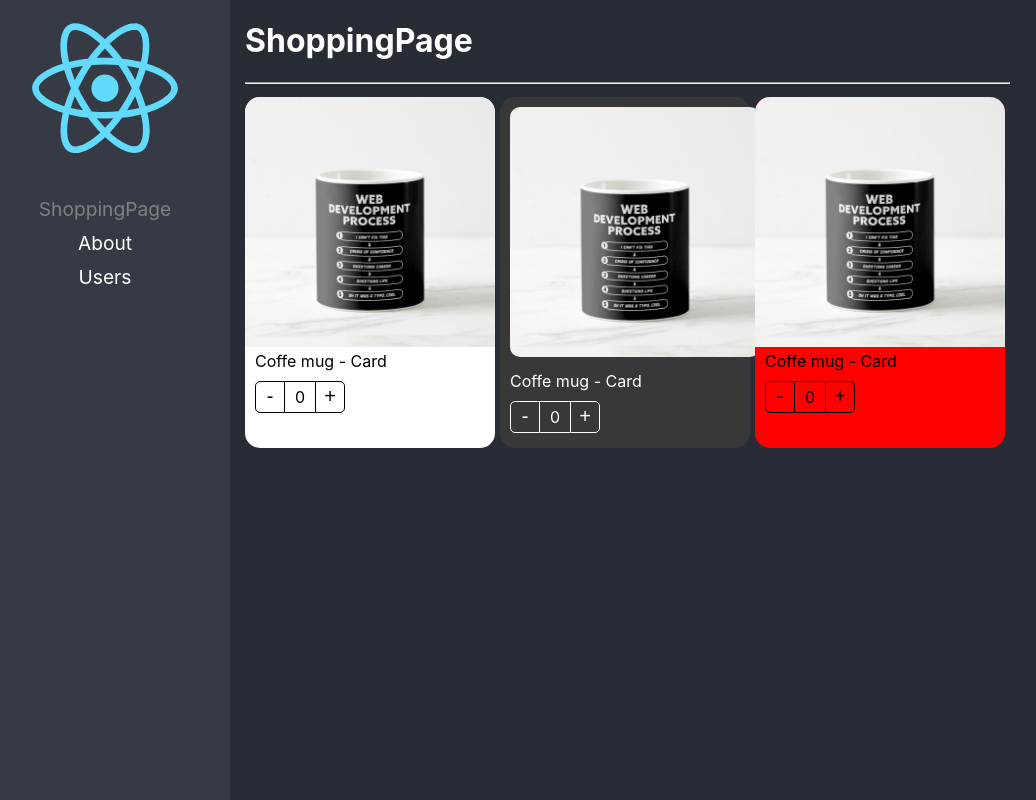
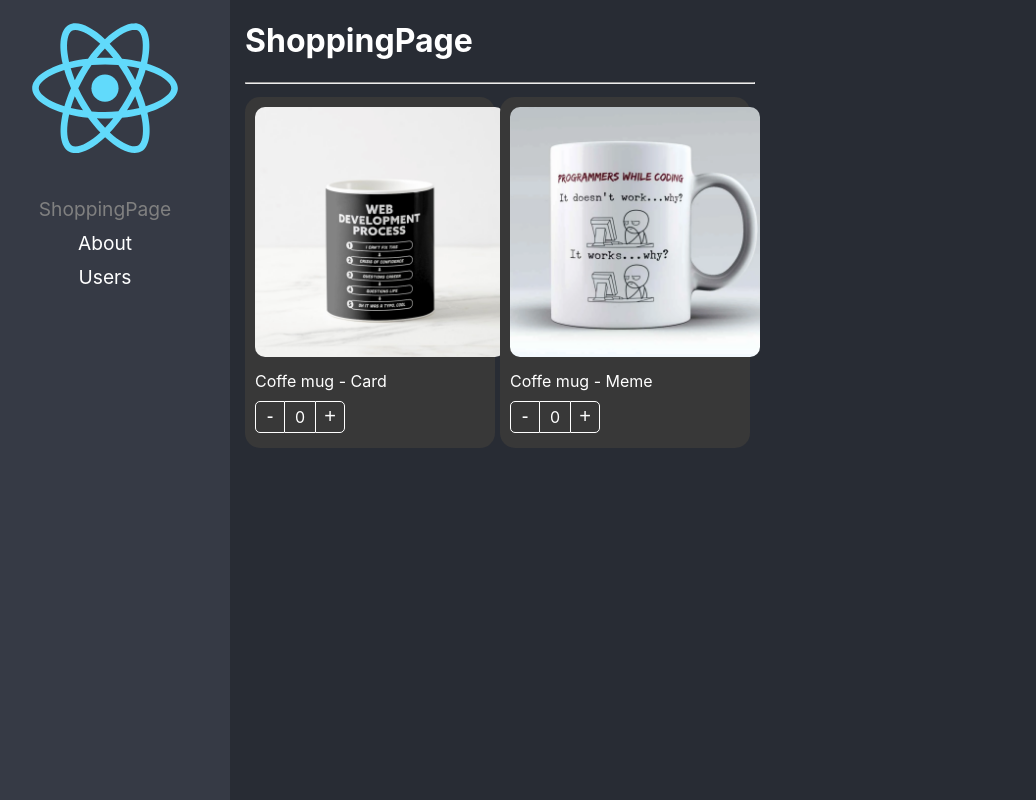
Before and after one commit to mmoracascante/react-app, a React (Create React App) app: page / in a window 1280 px wide. Shown: the whole page, without its empty margins (20-1056 px from the left). Built offline with nearby package versions, Linux system fonts and the light colour scheme.

Commit message:
Control props implementado

```diff
--- a/src/02-components-patterns/components/ProductButtons.tsx
+++ b/src/02-components-patterns/components/ProductButtons.tsx
@@ -11,18 +11,18 @@ export interface Props {
 
 export const ProductButtons = ({ className, style }: Props) => {
 
-    const { handleAddCounter, handleMinusCounter, counter } = useContext(ProductContext)
+    const { increaseBy, counter } = useContext(ProductContext)
 
     return (
         <div
             style={style}
             className={`${styles.buttonsContainer} ${className}`}>
             <button
-                onClick={handleMinusCounter}
+                onClick={() => increaseBy(-1)}
                 className={styles.buttonMinus}>-</button>
             <div className={styles.countLabel}>{counter}</div>
             <button
-                onClick={handleAddCounter}
+                onClick={() => increaseBy(1)}
                 className={styles.buttonAdd}>+</button>
 
         </div>
--- a/src/02-components-patterns/components/ProductCard.tsx
+++ b/src/02-components-patterns/components/ProductCard.tsx
@@ -2,7 +2,7 @@ import styles from '../styles/styles.module.css'
 
 import { CSSProperties, ReactElement, createContext } from 'react'
 import { useProduct } from '../hooks/useProduct'
-import { ProductContextProps, Product } from '../interfaces/interfaces'
+import { ProductContextProps, Product, onChangeArgs } from '../interfaces/interfaces'
 import { ProductTitle } from './ProductTitle'
 import { ProductImage } from './ProductImage'
 import { ProductButtons } from './ProductButtons'
@@ -20,22 +20,27 @@ export interface Props {
     children?: ReactElement | ReactElement[]
     className?: string
     style?: CSSProperties
+    onChange?: (args: onChangeArgs) => void
+    value?: number
 }
 
 
 
 
-export const ProductCard = ({ product, children, className, style }: Props) => {
+export const ProductCard = ({ product, children, className, style, onChange, value }: Props) => {
 
 
-    const { handleAddCounter, handleMinusCounter, counter } = useProduct()
+    const { increaseBy, counter } = useProduct({
+        onChange,
+        product,
+        value,
+    })
 
 
 
     return (
         <Provider value={{
-            handleAddCounter,
-            handleMinusCounter,
+            increaseBy,
             counter,
             product,
         }}>
--- /dev/null
+++ b/src/02-components-patterns/data/products.ts
@@ -0,0 +1,16 @@
+import { Product } from "../interfaces/interfaces"
+
+const product1 = {
+    id: '1',
+    title: 'Coffe mug - Card',
+    img: './coffee-mug.png'
+}
+
+const product2 = {
+    id: '2',
+    title: 'Coffe mug - Meme',
+    img: './coffee-mug-2.png'
+}
+
+
+export const products: Product[] = [product1, product2]
--- a/src/02-components-patterns/hooks/useProduct.tsx
+++ b/src/02-components-patterns/hooks/useProduct.tsx
@@ -1,24 +1,45 @@
-import { useState } from "react"
-
-export const useProduct = () => {
-    const [counter, setCounter] = useState(0)
+import { useEffect, useRef, useState } from "react"
+import { Product, onChangeArgs } from '../interfaces/interfaces';
 
 
-    const handleAddCounter = () => {
-        setCounter(counter + 1)
+interface Props {
+    product: Product
+    onChange?: (args: onChangeArgs) => void
+    value?: number
+}
+
+export const useProduct = ({ onChange, product, value = 0 }: Props) => {
+    const [counter, setCounter] = useState(value)
+
+    const isControlled = useRef(!!onChange)
+
+
+
+
+    const increaseBy = (value: number) => {
+
+        if (isControlled.current) {
+            return onChange!({ count: value, product })
+        }
+
+        const newValue = Math.max(counter + value, 0)
+        setCounter(newValue)
+
+        onChange && onChange({ count: newValue, product })
+
     }
 
-    const handleMinusCounter = () => {
-        if (counter === 0) return
-        setCounter(counter - 1)
-    }
+
+    useEffect(() => {
+        setCounter(value)
+    }, [value])
+
 
 
 
 
     return {
         counter,
-        handleAddCounter,
-        handleMinusCounter
+        increaseBy,
     }
 }
--- /dev/null
+++ b/src/02-components-patterns/hooks/useShoppingCart.tsx
@@ -0,0 +1,59 @@
+import { useState } from "react"
+import { Product, ProductInCart } from "../interfaces/interfaces"
+
+
+
+export const useShoppingCart = () => {
+
+
+
+    const [shoppingCart, setShoppingCart] = useState<{ [key: string]: ProductInCart }>({})
+
+    const onProductCountChange = ({ count, product }: { count: number, product: Product }) => {
+
+
+        setShoppingCart(oldState => {
+
+            // Con esta constante evaluamos si existe el producto para no agregarlo y sino
+            // existe se agrega
+            const productInCart: ProductInCart = oldState[product.id] || { count: 0, ...product }
+            if (Math.max(productInCart.count + count, 0) > 0) {
+                productInCart.count += count
+                return {
+                    ...oldState,
+                    [product.id]: productInCart
+                }
+            }
+
+
+
+
+            const { [product.id]: toDelete, ...rest } = oldState
+            return { ...rest }
+
+
+
+
+            // if (count === 0) {
+            //     const { [product.id]: toDelete, ...rest } = oldState
+            //     return { ...rest }
+
+            // }
+
+            // return {
+            //     ...oldState,
+            //     [product.id]: { count, ...product }
+            // }
+        })
+
+    }
+
+
+
+    return {
+        shoppingCart,
+        onProductCountChange,
+    }
+
+
+}
--- a/src/02-components-patterns/pages/ShoppingPage.tsx
+++ b/src/02-components-patterns/pages/ShoppingPage.tsx
@@ -1,15 +1,22 @@
+import { useState } from "react"
 import { ProductButtons, ProductCard, ProductImage, ProductTitle } from "../components"
+import { useShoppingCart } from "../hooks/useShoppingCart";
+import { products } from "../data/products";
 import '../styles/custom-styles.css'
 
 
-const product = {
-    id: '1',
-    title: 'Coffe mug - Card',
-    img: './coffee-mug.png'
-}
+
+
+
+
 
 
 export const ShoppingPage = () => {
+
+
+    const { onProductCountChange, shoppingCart } = useShoppingCart()
+
+
     return (
         <div>
             <h1>ShoppingPage</h1>
@@ -20,36 +27,57 @@ export const ShoppingPage = () => {
                 flexDirection: 'row',
                 flexWrap: 'wrap'
             }}>
-
-                {/* //? Esto es el compount component pattern */}
-                <ProductCard product={product}>
-                    <ProductCard.Image />
-                    <ProductCard.Title />
-                    <ProductCard.Buttons />
-
-                </ProductCard>
-
+                {
+                    products.map(product => (
                         <ProductCard
+                            key={product.id}
                             className='bg-dark text-white'
                             product={product}
+                            value={shoppingCart && shoppingCart[product.id] && shoppingCart[product.id]?.count || 0}
+                            onChange={onProductCountChange}
                         >
                             <ProductImage className='custom-image' />
                             <ProductTitle />
                             <ProductButtons className='custom-buttons' />
                         </ProductCard>
 
-                <ProductCard
-                    product={product}
-                    style={{
-                        background: 'red'
-                    }}
-                >
-                    <ProductImage />
-                    <ProductTitle />
-                    <ProductButtons />
-                </ProductCard>
+                    ))
+                }
+
+
 
             </div>
+            <div className="shopping-card">
+
+
+                {
+                    Object.entries(shoppingCart).map(([key, product]) => (
+                        <ProductCard
+                            key={key}
+                            product={product}
+                            value={product.count}
+                            onChange={(event) => onProductCountChange(event)}
+                            style={{
+                                width: '100px'
+                            }}
+                            className='bg-dark text-white'
+                        >
+                            <ProductImage className='custom-image' />
+                            <ProductButtons
+                                style={{
+                                    display: 'flex',
+                                    justifyContent: 'center'
+                                }}
+                                className='custom-buttons'
+                            />
+                        </ProductCard>
+                    ))
+                }
+
+
+            </div>
+
+
         </div>
     )
 }
--- a/src/02-components-patterns/styles/custom-styles.css
+++ b/src/02-components-patterns/styles/custom-styles.css
@@ -17,3 +17,9 @@
     color: white;
     border-color: white;
 }
+
+.shopping-card {
+    position: fixed;
+    top: 0;
+    right: 10px;
+}
```
Also changed, not shown: src/02-components-patterns/interfaces/interfaces.ts (+13 -2 lines), public/coffee-mug-2.png (added). Lines whose indentation alone changed are shown as unchanged.
